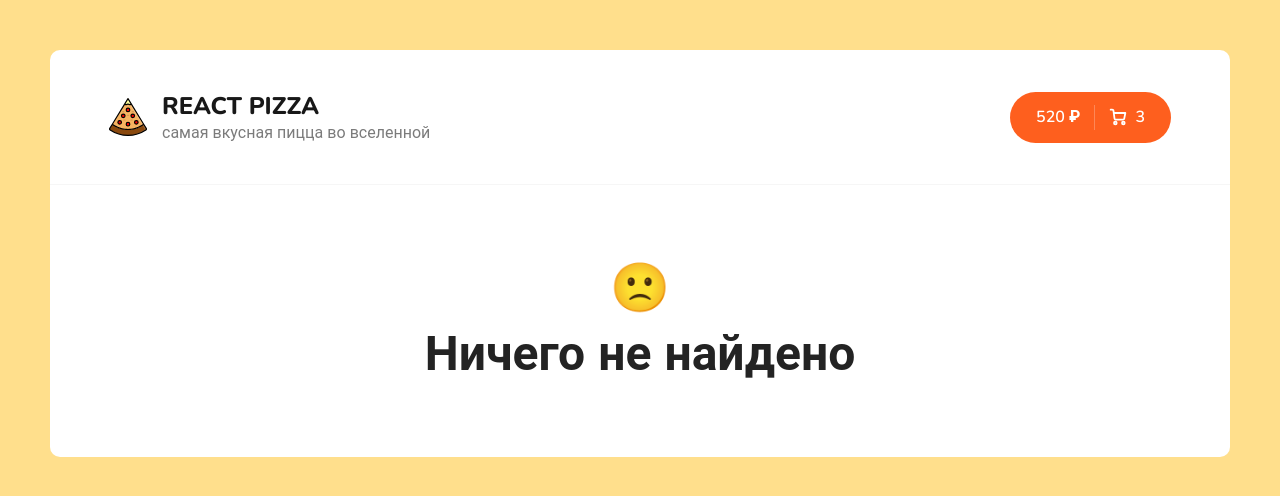
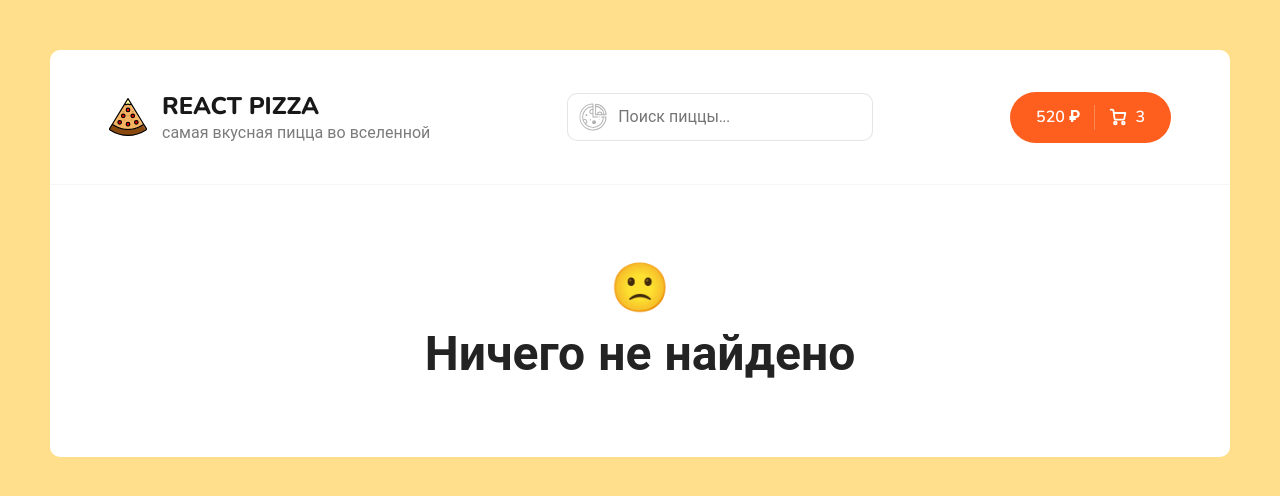
Before and after one commit to petr-rikhter/react-pizza, a React (Create React App) app: page /react-pizza/pizza/1 in a window 1280 px wide. Shown: the top 496 px of the page. Built offline with nearby package versions, Linux system fonts and the light colour scheme.

Commit message:
added pagination and search input function

```diff
--- a/package.json
+++ b/package.json
@@ -10,6 +10,7 @@
     "react": "^18.2.0",
     "react-content-loader": "^6.2.0",
     "react-dom": "^18.2.0",
+    "react-paginate": "^8.1.4",
     "react-router-dom": "^6.4.4",
     "react-scripts": "5.0.1",
     "sass": "^1.56.1",
--- a/src/App.js
+++ b/src/App.js
@@ -5,14 +5,18 @@ import Home from './pages/Home';
 import NotFound from './pages/NotFound';
 import { BrowserRouter, Routes, Route } from 'react-router-dom';
 import Cart from './pages/Cart';
+import { useState } from 'react';
 
 function App() {
+  const [searchValue, setSearchValue] = useState('');
+  // console.log(searchValue);
+
   return (
     <div className="wrapper">
-      <Header />
+      <Header searchValue={searchValue} setSearchValue={setSearchValue} />
       <div className="content">
         <Routes>
-          <Route path="/react-pizza/" element={<Home />} />
+          <Route path="/" element={<Home searchValue={searchValue} />} />
           <Route path="/cart" element={<Cart />} />
           <Route path="*" element={<NotFound />} />
         </Routes>
--- a/src/components/Header.jsx
+++ b/src/components/Header.jsx
@@ -1,12 +1,13 @@
 import { Link } from 'react-router-dom';
 
 import logoSvg from '../assets/img/pizza-logo.svg';
+import Search from './Search';
 
-function Header() {
+function Header({ searchValue, setSearchValue }) {
   return (
     <div className="header">
       <div className="container">
-        <Link to="/react-pizza/">
+        <Link to="/">
           <div className="header__logo">
             <img width="38" src={logoSvg} alt="Pizza logo" />
             <div className="header__label">
@@ -15,6 +16,8 @@ function Header() {
             </div>
           </div>
         </Link>
+
+        <Search searchValue={searchValue} setSearchValue={setSearchValue} />
 
         <div className="header__cart">
           <Link to="/cart" className="button button--cart">
--- /dev/null
+++ b/src/components/Pagination.jsx
@@ -0,0 +1,20 @@
+import React from 'react';
+import ReactPaginate from 'react-paginate';
+import styles from './Pagination.module.scss';
+
+const Pagination = ({ setCurrentPage }) => {
+  return (
+    <ReactPaginate
+      className={styles.root}
+      breakLabel="..."
+      nextLabel=">"
+      previousLabel="<"
+      onPageChange={(e) => setCurrentPage(e.selected + 1)}
+      pageRangeDisplayed={8}
+      pageCount={3}
+      renderOnZeroPageCount={null}
+    />
+  );
+};
+
+export default Pagination;
--- /dev/null
+++ b/src/components/Pagination.module.scss
@@ -0,0 +1,27 @@
+.root {
+  display: flex;
+  justify-content: center;
+  gap: 20px;
+
+  a {
+    padding: 10px;
+    border: 1px solid #fe5f1e;
+    border-radius: 30px;
+    cursor: pointer;
+    color: #fe5f1e;
+
+    &:hover {
+      background-color: #fe5f1e;
+      color: #fff;
+    }
+  }
+
+  :global {
+    .selected {
+      a {
+        background-color: #fe5f1e;
+        color: #fff;
+      }
+    }
+  }
+}
--- /dev/null
+++ b/src/components/Search.jsx
@@ -0,0 +1,58 @@
+import React from 'react';
+import styles from './Search.module.scss';
+
+const Search = ({ searchValue, setSearchValue }) => {
+  return (
+    <div className={styles.root}>
+      <svg
+        className={styles.icon}
+        id="Layeri"
+        viewBox="0 0 108 108"
+        xmlns="http://www.w3.org/2000/svg">
+        <title />
+        <g id="Line">
+          <path d="M104,52H86v4h6A38,38,0,0,1,27,80.67,10,10,0,0,0,22,62a9.86,9.86,0,0,0-4.85,1.28A38,38,0,0,1,52,16v7.16A9.43,9.43,0,0,0,50,23a10,10,0,0,0,0,20,9.43,9.43,0,0,0,2-.21V54a2,2,0,0,0,2,2H74V52H56V4a2,2,0,0,0-2-2,52,52,0,1,0,52,52A2,2,0,0,0,104,52ZM52,38.64a6,6,0,1,1,0-11.28ZM22,66a6,6,0,0,1,2.22,11.57,38.18,38.18,0,0,1-5.84-10.34A5.92,5.92,0,0,1,22,66Zm32,36A48,48,0,0,1,52,6v6A42,42,0,1,0,96,56h6A48.06,48.06,0,0,1,54,102Z" />
+          <circle cx="58" cy="74" r="7.64" />
+          <circle cx="78.5" cy="63.5" r="1.5" />
+          <circle cx="43.5" cy="64.5" r="2.52" />
+          <circle cx="28.5" cy="46.5" r="3.7" />
+          <circle cx="81.5" cy="26.5" r="1.88" />
+          <path d="M64,47h40a2,2,0,0,0,2-2A42,42,0,0,0,64,3a2,2,0,0,0-2,2V45A2,2,0,0,0,64,47Zm9.88-4a6.13,6.13,0,0,1,12.25,0Zm16.25,0a10.13,10.13,0,0,0-20.25,0H66V15.07A30,30,0,0,1,93.93,43Zm11.82,0h-4A34,34,0,0,0,66,11.06v-4A38.06,38.06,0,0,1,101.95,43Z" />
+          <rect height="4" rx="2" ry="2" width="4" x="78" y="52" />
+        </g>
+      </svg>
+      <input
+        value={searchValue}
+        onChange={(event) => setSearchValue(event.target.value)}
+        className={styles.input}
+        placeholder="Поиск пиццы..."
+      />
+      {searchValue && (
+        <svg
+          className={styles.close}
+          onClick={() => setSearchValue('')}
+          height="14px"
+          version="1.1"
+          viewBox="0 0 14 14"
+          width="14px"
+          xmlns="http://www.w3.org/2000/svg">
+          <title />
+          <desc />
+          <defs />
+          <g fill="none" fillRule="evenodd" id="Page-1" stroke="none" strokeWidth="1">
+            <g fill="#000000" id="Core" transform="translate(-341.000000, -89.000000)">
+              <g id="close" transform="translate(341.000000, 89.000000)">
+                <path
+                  d="M14,1.4 L12.6,0 L7,5.6 L1.4,0 L0,1.4 L5.6,7 L0,12.6 L1.4,14 L7,8.4 L12.6,14 L14,12.6 L8.4,7 L14,1.4 Z"
+                  id="Shape"
+                />
+              </g>
+            </g>
+          </g>
+        </svg>
+      )}
+    </div>
+  );
+};
+
+export default Search;
--- /dev/null
+++ b/src/components/Search.module.scss
@@ -0,0 +1,35 @@
+.root {
+  position: relative;
+}
+
+.icon {
+  position: absolute;
+  left: 12px;
+  top: 10px;
+  width: 28px;
+  height: 28px;
+  opacity: 0.3;
+}
+
+.input {
+  border: 1px solid rgba(0, 0, 0, 0.1);
+  padding: 12px 50px;
+  border-radius: 10px;
+  font-size: 16px;
+
+  &:focus {
+    border: 1px solid rgba(0, 0, 0, 1);
+  }
+}
+
+.close {
+  position: absolute;
+  top: 15px;
+  right: 12px;
+  opacity: 0.3;
+  cursor: pointer;
+
+  &:hover {
+    opacity: 1;
+  }
+}
--- a/src/pages/Home.jsx
+++ b/src/pages/Home.jsx
@@ -4,11 +4,13 @@ import Categories from '../components/Categories';
 import Sort from '../components/Sort';
 import PizzaBlock from '../components/PizzaBlock';
 import PlaceHolder from '../components/PlaceHolder';
+import Pagination from '../components/Pagination';
 
-function Home() {
+function Home({ searchValue }) {
   const [items, setItems] = useState([]);
   const [isLoading, setIsLoading] = useState(true);
   const [categoryId, setCategoryId] = useState(0);
+  const [currentPage, setCurrentPage] = useState(1);
   const [sortType, setSortType] = useState({
     name: 'популярности(возр.)',
     sortProperty: 'rating',
@@ -19,11 +21,11 @@ function Home() {
     setIsLoading(true);
 
     fetch(
-      `https://6388f4cbd94a7e5040ab61cb.mockapi.io/items?${
+      `https://6388f4cbd94a7e5040ab61cb.mockapi.io/items?page=${currentPage}&limit=4&${
         categoryId ? `category=${categoryId}` : ''
       }&sortBy=${sortType.sortProperty}${
         sortType.sortReach === 'increase' ? '&order=asc' : '&order=desc'
-      }`,
+      }${searchValue ? `&search=${searchValue}` : ''}`,
     )
       .then((response) => response.json())
       .then((json) => {
@@ -32,7 +34,13 @@ function Home() {
       });
 
     window.scrollTo(0, 0);
-  }, [categoryId, sortType]);
+  }, [categoryId, sortType, searchValue, currentPage]);
+
+  const pizzas = items.map((elem) => {
+    return <PizzaBlock key={elem.id} {...elem}></PizzaBlock>;
+  });
+
+  const skeletons = [...new Array(12)].map((_, index) => <PlaceHolder key={index} />);
 
   return (
     <div className="container">
@@ -46,13 +54,8 @@ function Home() {
         <Sort sortType={sortType} onClickSortType={(elem) => setSortType(elem)} />
       </div>
       <h2 className="content__title">Все пиццы</h2>
-      <div className="content__items">
-        {isLoading
-          ? [...new Array(12)].map((_, index) => <PlaceHolder key={index} />)
-          : items.map((elem) => {
-              return <PizzaBlock key={elem.id} {...elem}></PizzaBlock>;
-            })}
-      </div>
+      <div className="content__items">{isLoading ? skeletons : pizzas}</div>
+      <Pagination setCurrentPage={setCurrentPage} />
     </div>
   );
 }
--- a/src/scss/app.scss
+++ b/src/scss/app.scss
@@ -35,7 +35,7 @@ body {
   &__items {
     display: grid;
     grid-template-columns: repeat(4, 1fr);
-    grid-template-rows: repeat(2, 1fr);
+    // grid-template-rows: repeat(2, 1fr);
     grid-column-gap: 10px;
 
     @media (max-width: 1400px) {
```
Also changed, not shown: 1 other file (tests, documents, lock files or other folders).
